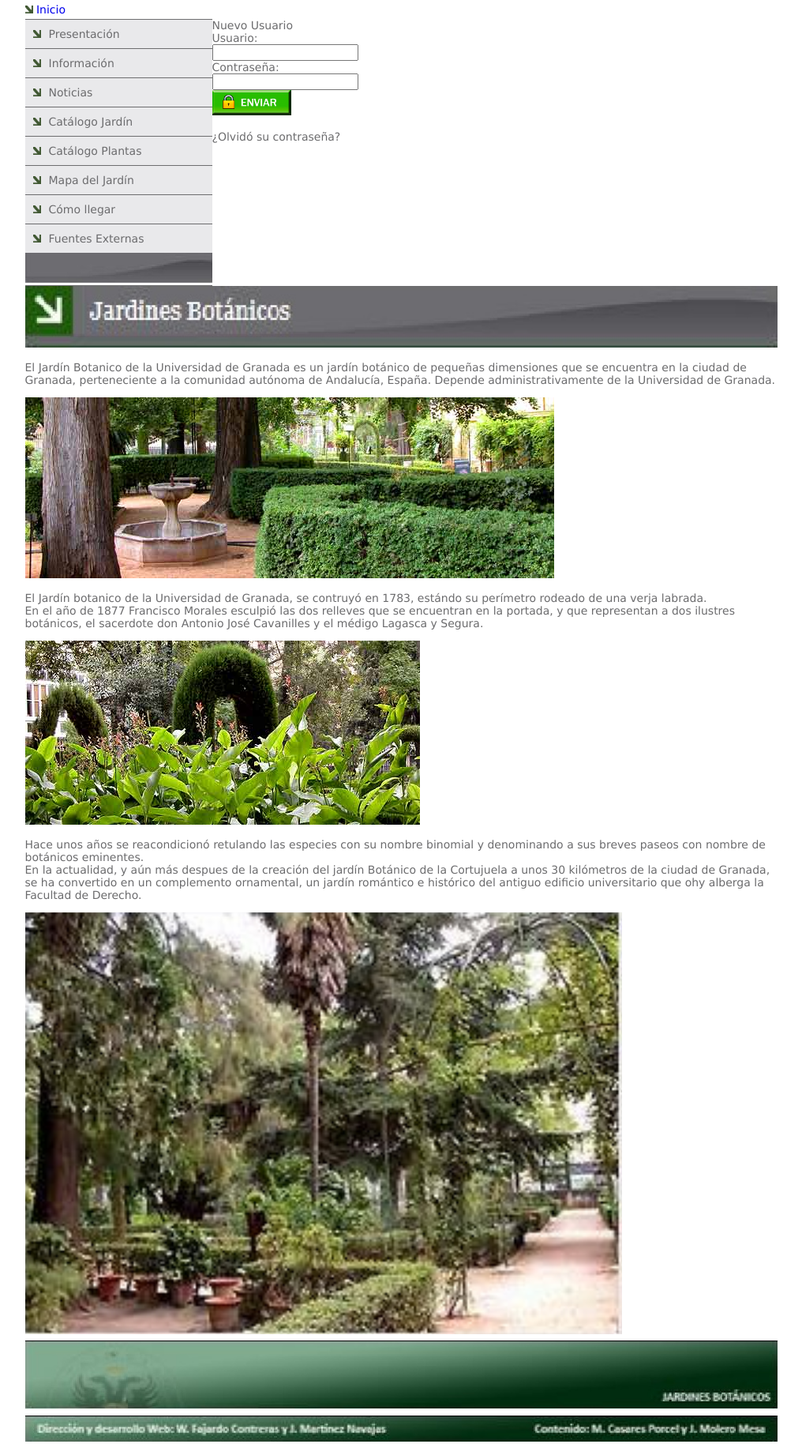
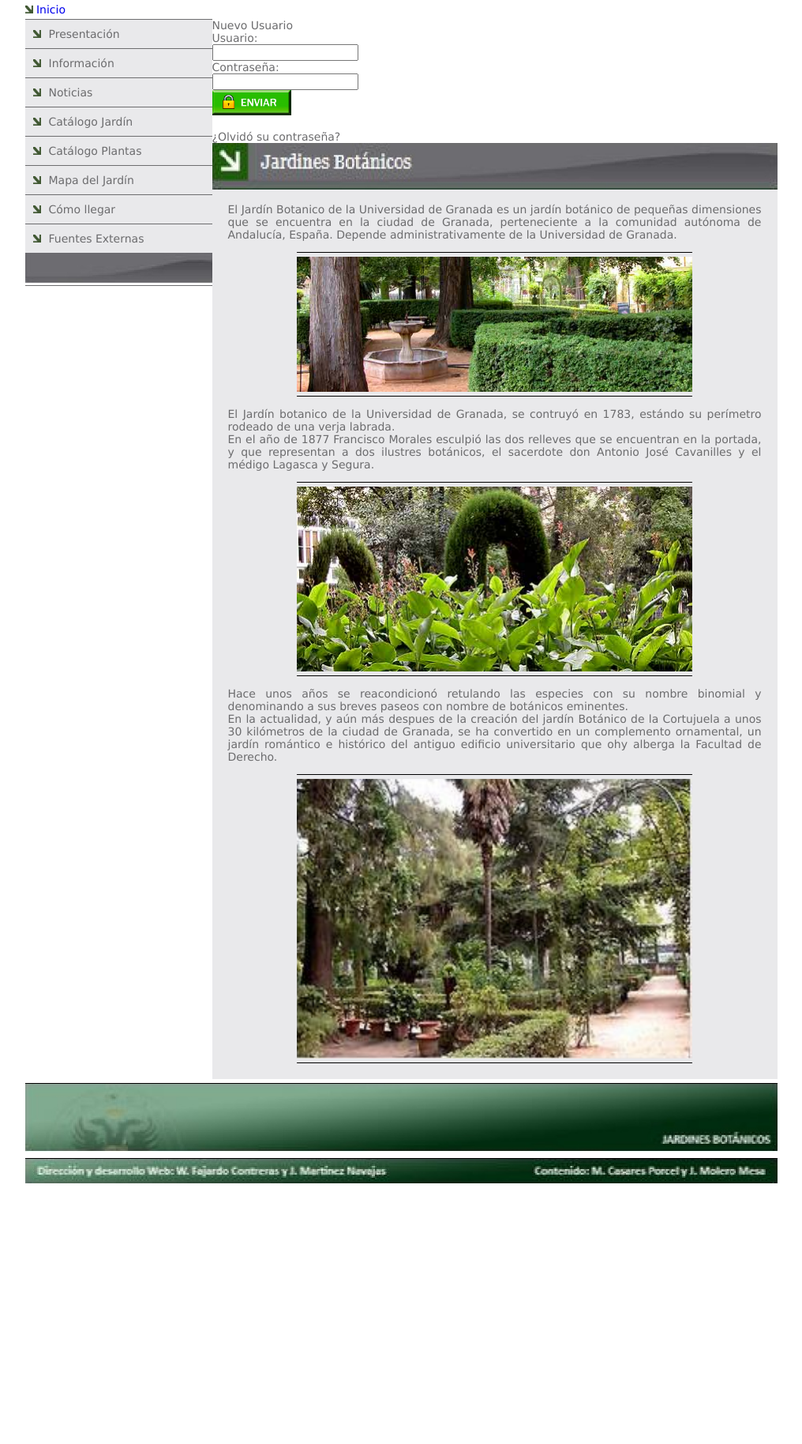
Before and after one commit to JaviYAngel/ProgramacionWeb, a PHP site: page /index01.html in a window 1280 px wide. Shown: the part 244-2072 px from the top of the page at 79% size, without its empty margins (132-1148 px from the left). After the commit the page ends 1742 px from the top, so only its background shows below. Run offline with PHP 8.4, Linux system fonts and the light colour scheme.

Commit message:
creado todas las vistas para el centro en el css #4

```diff
--- a/Practica1/css/estilo01.css
+++ b/Practica1/css/estilo01.css
@@ -98,6 +98,97 @@ nav ul li:hover, #menu ul li:hover a {
 .container{
 
 }
+#centro{
+	background: #E9E9EB;
+	float: right;
+	width: 716px;
+	padding-bottom: 20px;
+	overflow:hidden;
+	position:relative;
+}
+#centro h1{
+	font-size: 16px;
+	text-align:center;
+}
+#centro h2{
+	margin-top:25px;
+	margin-left:25px;
+	font-size:16px;
+}
+#centro h3{
+	font-size: 26px;
+	margin-left: 20px;
+}
+
+#centro table{
+	margin: 0 auto;
+	width: 90%;
+	text-align:left;
+}
+#centro table tr th{
+	color: #5F5E63;
+	background-color: #75A285;
+	padding-left: 5px;
+}
+#centro table tr td{
+	padding-left: 15px;
+}
+#centro table.noticia tr td p.nombre{
+	padding-left: 0;
+	font-size:16px;
+	font-weight:bold;
+}
+#centro table.noticia tr td p{
+	padding-left: 0;
+	font-size:14px;
+}
+#centro table.noticia tr td leermas, #central table tr td leermas a{
+	float: right;
+	font-style:italic;
+	color: grey;
+}
+#centro noticia hr{
+	color: grey;
+	size: 2px;
+}
+#centro table tr td fecha{
+	color: #176220;
+}
+
+#centro p{
+	text-align : justify;
+	padding-left: 20px;
+	padding-right: 20px;
+}
+#centro p1{
+	margin-left: 60px;
+	text-align: center;
+}
+
+#centro iframe{
+	margin: 0 auto;
+	display:block;
+}
+#centro desc{
+	margin-left: 225px;
+}
+#centro hr{
+	margin-top:40px;
+	width: 90%;
+	color: #214F18;
+	background-color: #214F18;
+	height: 5px;
+}
+
+#centro img.c{
+	padding-bottom: 5px;
+	border-bottom: 1px solid #000;
+	padding-top: 5px;
+	border-top: 1px solid #000;
+	display:block;
+	width: 70%;
+	margin: 0 auto;
+}
 
 footer{
     width: 953px;
```
